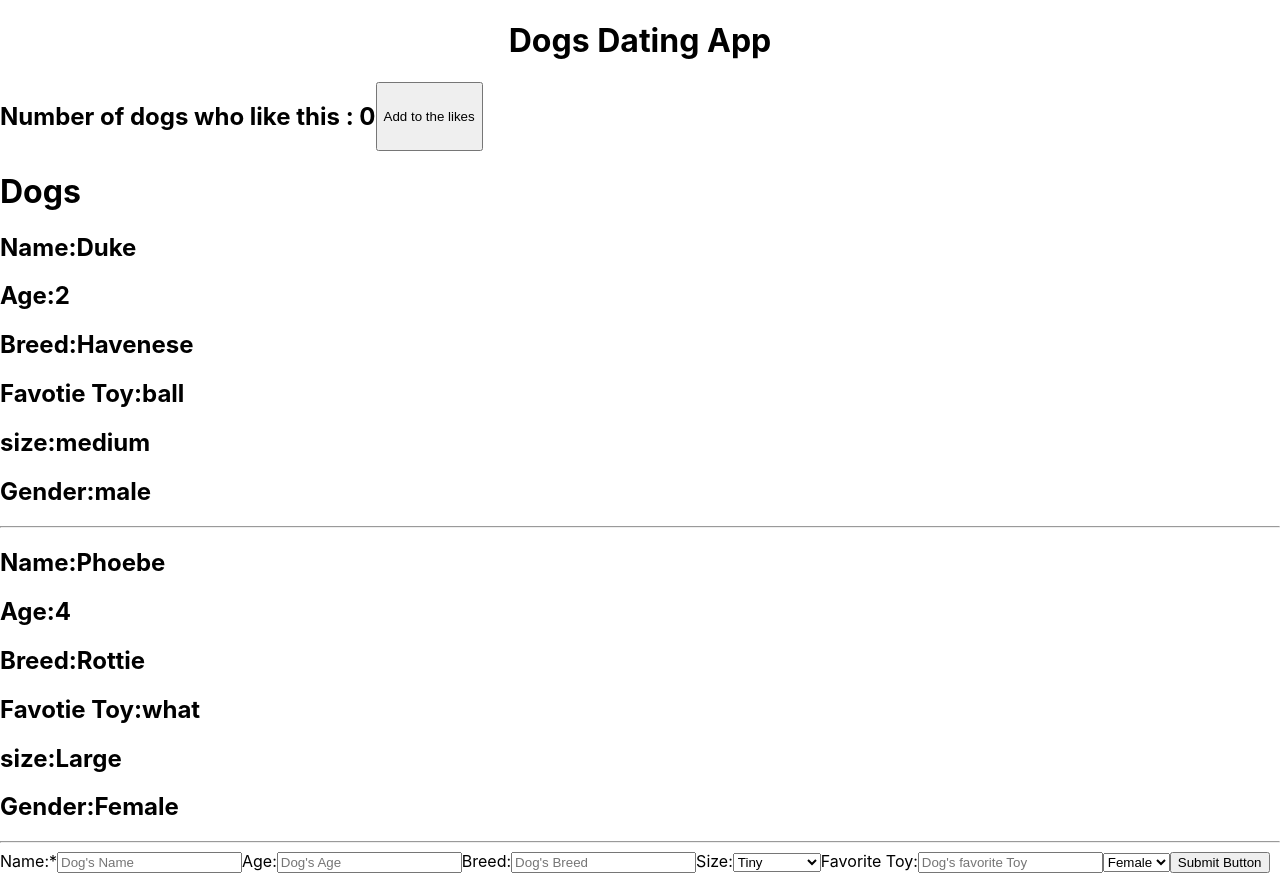
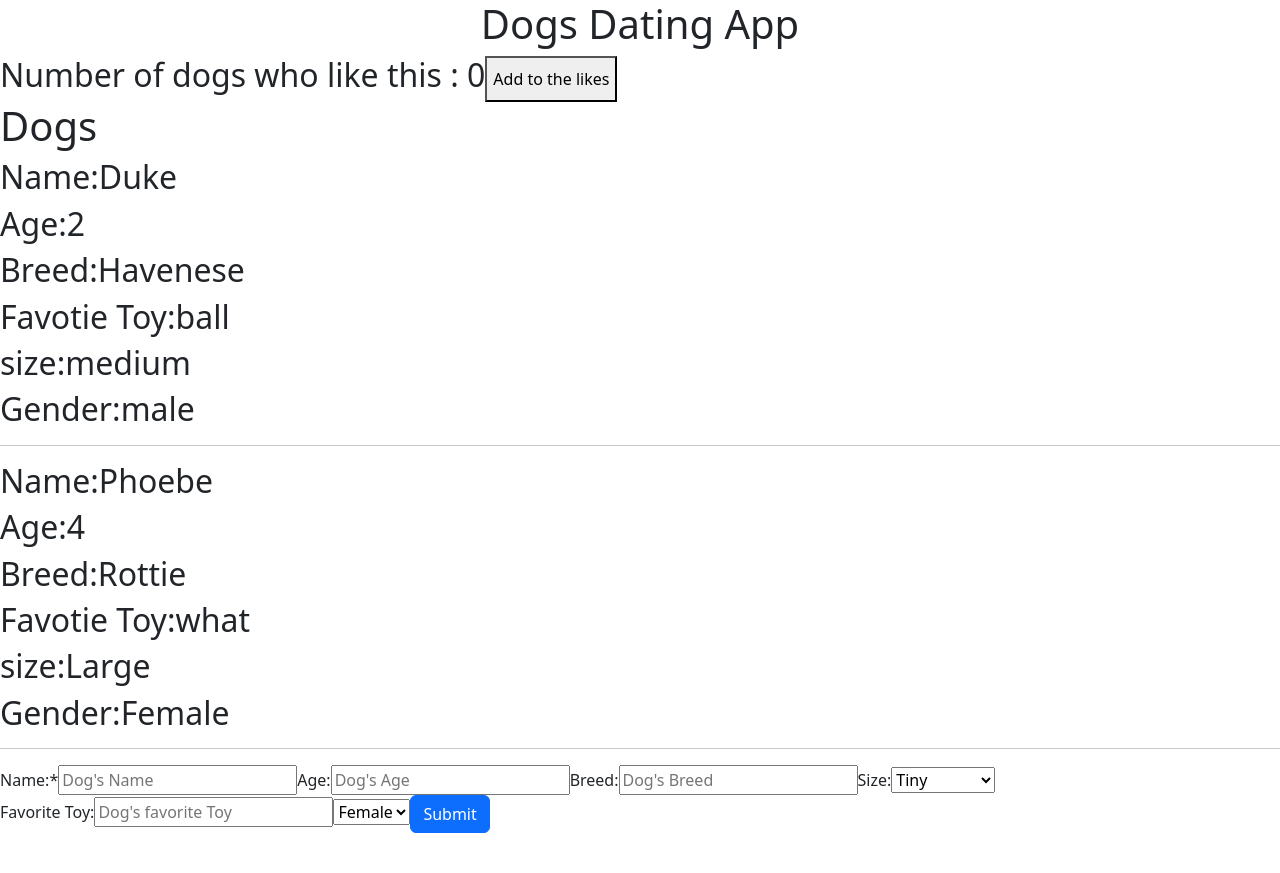
Before and after one commit to Sunjang1009/dogs-dating-app2, a React (Create React App) app: page / in a window 1280 px wide. After the commit the page ends 833 px from the top, so only its background shows below. Built offline with nearby package versions, Linux system fonts and the light colour scheme.

Commit message:
installed react bootstrap

```diff
--- a/package.json
+++ b/package.json
@@ -6,7 +6,9 @@
     "@testing-library/jest-dom": "^5.17.0",
     "@testing-library/react": "^13.4.0",
     "@testing-library/user-event": "^13.5.0",
+    "bootstrap": "^5.3.1",
     "react": "^18.2.0",
+    "react-bootstrap": "^2.8.0",
     "react-dom": "^18.2.0",
     "react-scripts": "5.0.1",
     "web-vitals": "^2.1.4"
--- a/src/App.css
+++ b/src/App.css
@@ -4,5 +4,4 @@
 
 .likes {
   display: flex;
-
 }
--- a/src/App.js
+++ b/src/App.js
@@ -1,6 +1,8 @@
 import './App.css';
 import { useState } from 'react';
 import Dogs from './components/Dogs';
+import 'bootstrap/dist/css/bootstrap.min.css';
+
 
 function App() {
   const [likes, setLikes] = useState(0)
--- a/src/components/Dogs.js
+++ b/src/components/Dogs.js
@@ -1,8 +1,10 @@
 import React, { useState } from "react";
+import {Button} from "react-bootstrap";
 // create a starting value
 
 import Dog from "./Dog";
 import DogData from "./DogData";
+
 
 function Dogs(props){
     console.log(props)
@@ -97,7 +99,7 @@ function Dogs(props){
                         <option value="Male">Male</option>
                     </select>
                 </label>
-                <button>Submit Button</button>
+                <Button variant="primary">Submit</Button>
             </form>
 
         </>
```
Also changed, not shown: 1 other file (tests, documents, lock files or other folders).
